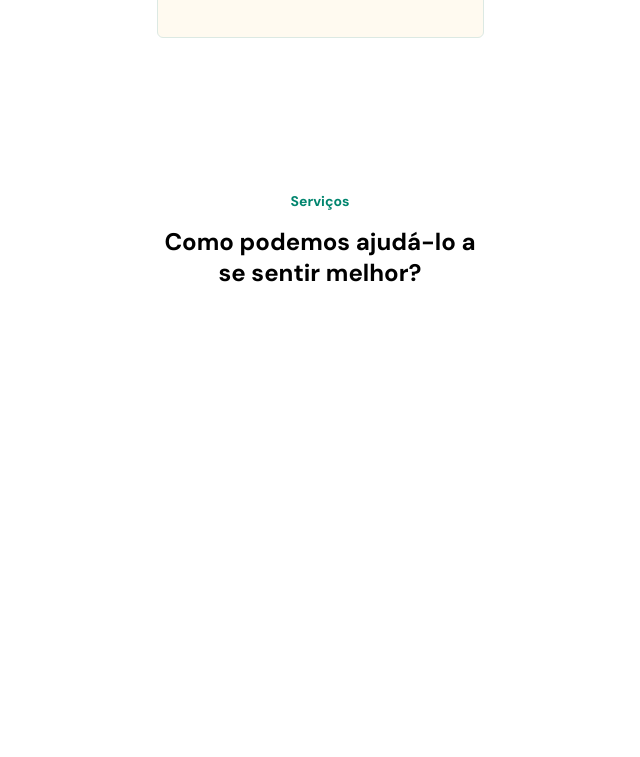
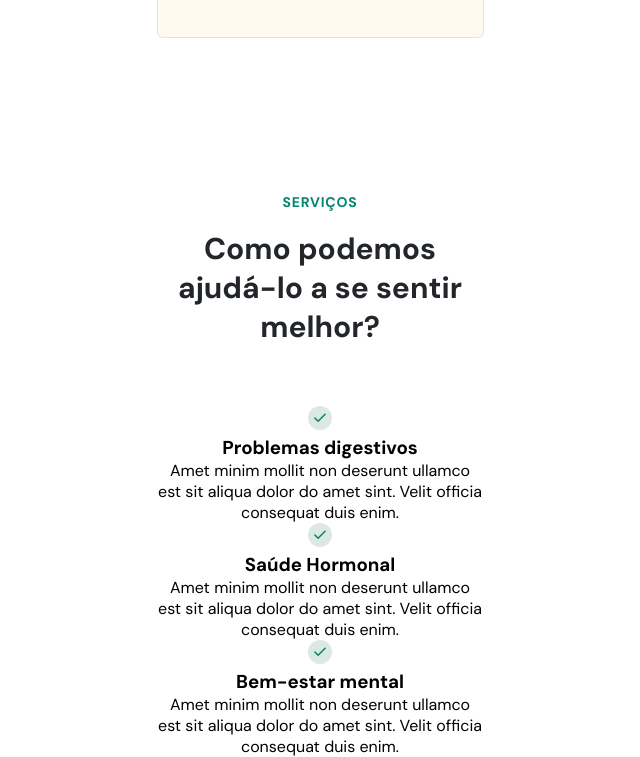
Before and after one commit to Freirelf/NLW-Return, a plain HTML site: page index.html in a window 1280 px wide. Shown: the part 1208-1965 px from the top of the page, without its empty margins (320-960 px from the left). Before the commit the page ends 1496 px from the top, so only its background shows below. Drawn offline with Linux system fonts and the light colour scheme.

Commit message:
initial commit

```diff
--- a/index.html
+++ b/index.html
@@ -133,6 +133,37 @@
           <h2>Como podemos ajudá-lo a se sentir melhor?</h2>
         </header>
       </div>
+
+        <div class="wrapper">
+          <div class="cards">
+            <div class="card">
+              <svg width="24" height="24" viewBox="0 0 24 24" fill="none" xmlns="http://www.w3.org/2000/svg">
+                <circle cx="12" cy="12" r="12" fill="#DCE9E2"/>
+                <path d="M17.091 8.18182L10.091 15.1818L6.90918 12" stroke="#00856F" stroke-width="1.5" stroke-linecap="round" stroke-linejoin="round"/>
+                </svg>
+              <h3>Problemas digestivos</h3>
+              <p>Amet minim mollit non deserunt ullamco est sit aliqua dolor do amet sint. Velit officia consequat duis enim.</p>
+            </div>
+
+            <div class="card">
+              <svg width="24" height="24" viewBox="0 0 24 24" fill="none" xmlns="http://www.w3.org/2000/svg">
+                <circle cx="12" cy="12" r="12" fill="#DCE9E2"/>
+                <path d="M17.091 8.18182L10.091 15.1818L6.90918 12" stroke="#00856F" stroke-width="1.5" stroke-linecap="round" stroke-linejoin="round"/>
+                </svg>
+              <h3>Saúde Hormonal</h3>
+              <p>Amet minim mollit non deserunt ullamco est sit aliqua dolor do amet sint. Velit officia consequat duis enim.</p>
+            </div>
+            <div class="card">
+              <svg width="24" height="24" viewBox="0 0 24 24" fill="none" xmlns="http://www.w3.org/2000/svg">
+                <circle cx="12" cy="12" r="12" fill="#DCE9E2"/>
+                <path d="M17.091 8.18182L10.091 15.1818L6.90918 12" stroke="#00856F" stroke-width="1.5" stroke-linecap="round" stroke-linejoin="round"/>
+                </svg>
+              <h3>Bem-estar mental</h3>
+              <p>Amet minim mollit non deserunt ullamco est sit aliqua dolor do amet sint. Velit officia consequat duis enim.</p>
+            </div>
+          </div>
+        </div>
+
     </section>
 
     <script src="main.js"></script>
--- a/style.css
+++ b/style.css
@@ -46,7 +46,6 @@ ul {
 
 header{
 margin-top: calc(4.1rem + var(--nav-heigth));
-
 }
 
 header::before {
@@ -282,3 +281,26 @@ body.menu-expended .logo path {
 body.menu-expended button path {
   stroke: white;
 }
+
+/*==== SERVICES ===========================================================================*/
+
+
+#services header h4 {
+  font-weight: 700;
+  font-size: 1.4rem;
+  line-height: 150%;
+
+  letter-spacing: 0.08rem;
+
+  text-transform: uppercase;
+}
+
+#services header h2 {
+  font-size: 3rem;
+  line-height: 3.9rem;
+
+  color: var(--secondary-headline-color);
+
+  margin-bottom: 6rem;
+
+}
```
